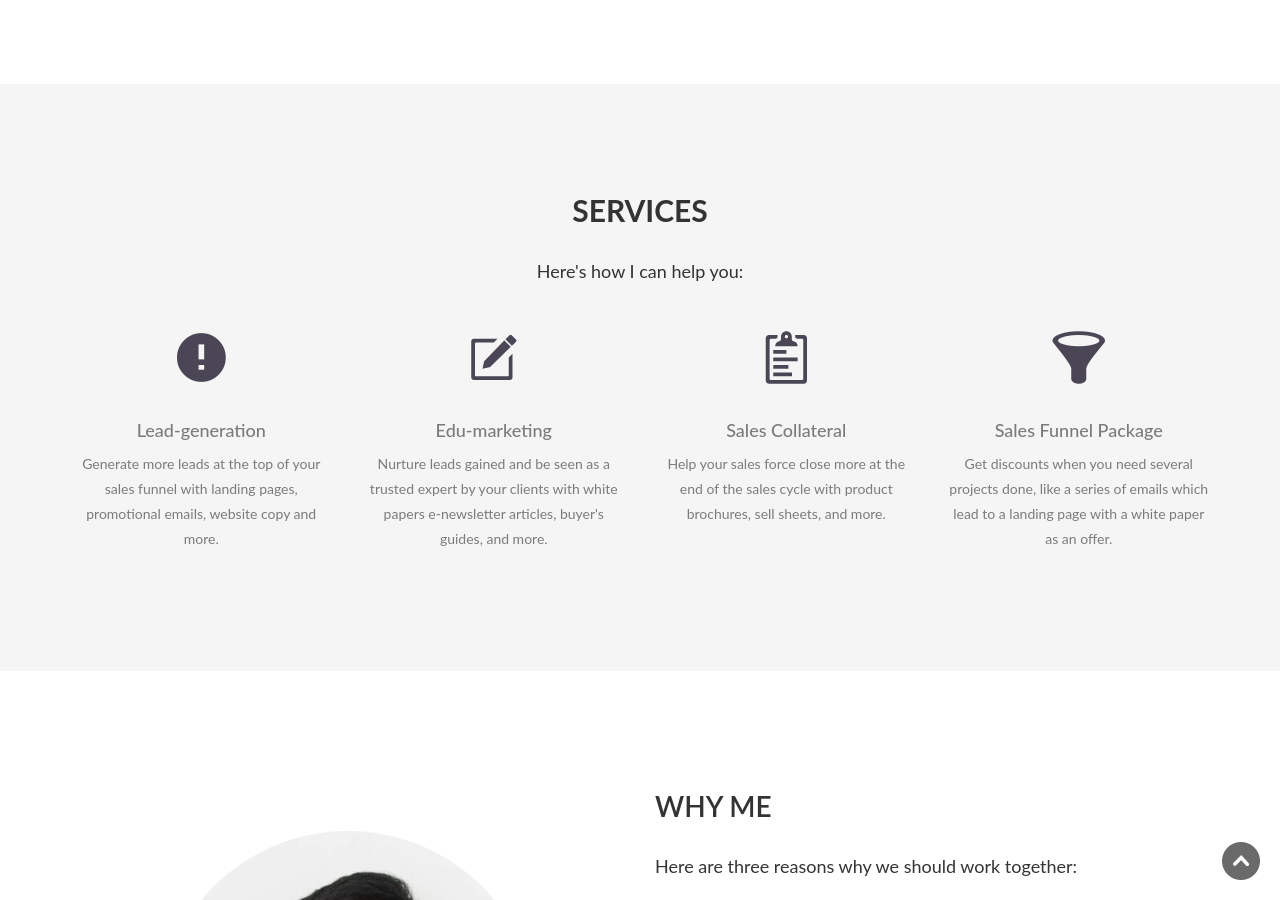
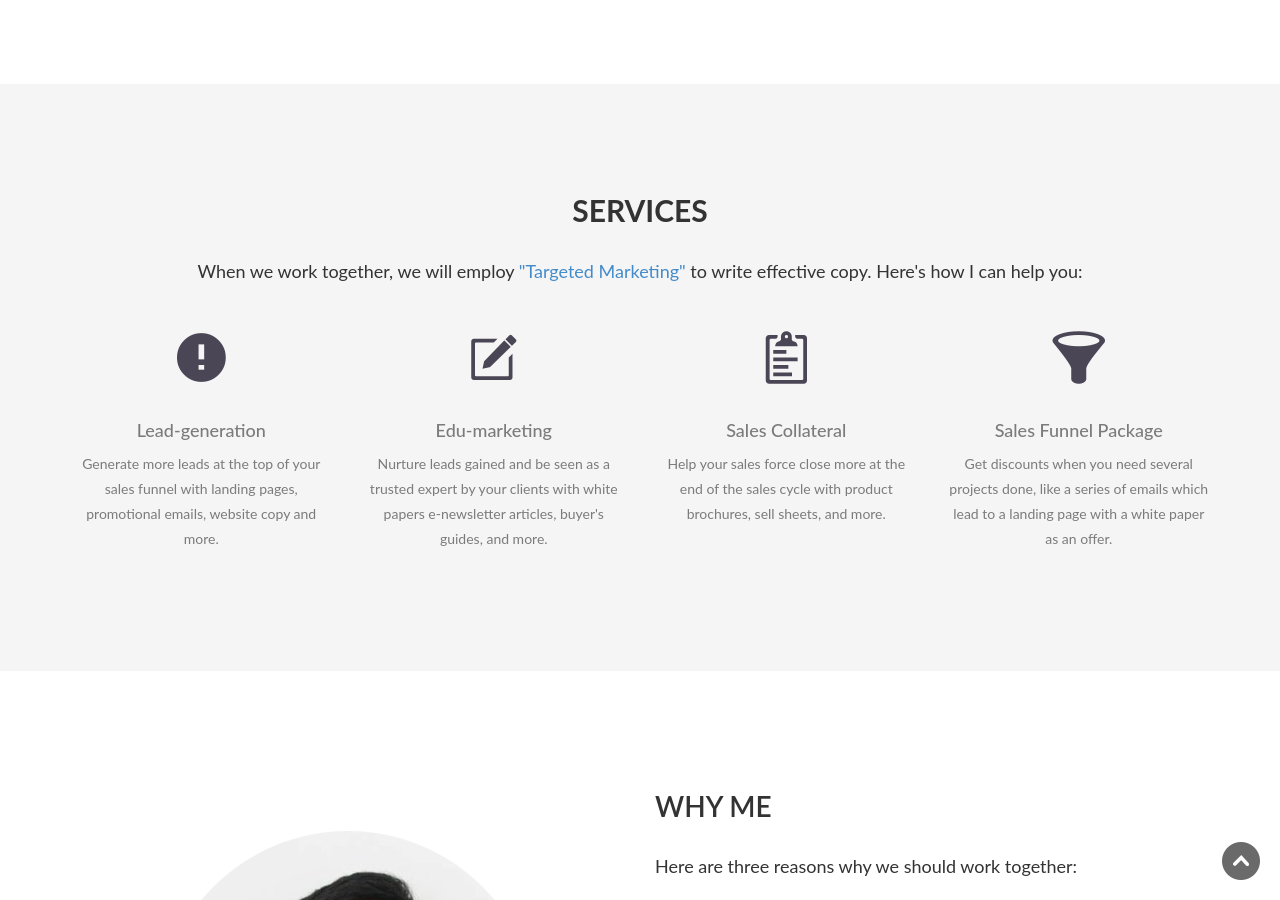
Before and after one commit to jadlaocopy/jadlaocopy.github.io, a Jekyll site: the page built from index.html, in a window 1280 px wide and 900 px high, scrolled down 1349 px. Built offline with Jekyll 4.4.1, drawn with Linux system fonts in a browser that asks for light colours; nearby versions of some CDN libraries; some web fonts are replaced; comment, search, counter and statistics services are not loaded.

Commit message:
edited text, added link

```diff
--- a/index.html
+++ b/index.html
@@ -57,7 +57,7 @@ permalink: /
     <div class="row">
       <div class="block">
           <h2><b>SERVICES</b></h2><br>
-        <p>Here's how I can help you:</p><br>
+          <p>When we work together, we will employ <a href="/services/#targeted">"Targeted Marketing"</a> to write effective copy. Here's how I can help you:</p><br>
       </div>
     </div>
     <div class="row ">
--- a/services.html
+++ b/services.html
@@ -39,7 +39,7 @@ permalink: /services/
                 <li><p>And more...</p></li>
             </ul><br>
 
-            <h2>Targeted Marketing</h2>
+            <h2 id="targeted">Targeted Marketing</h2>
             <p>When we work together, we will focus on critical things to your marketing piece's success such as:</p><br>
             <ul>
                 <li><p>Understanding the key <b>"pain points"</b> of your primary target audience and illustrating it in your copy</p></li>
```
Also changed, not shown: 2 other files.
